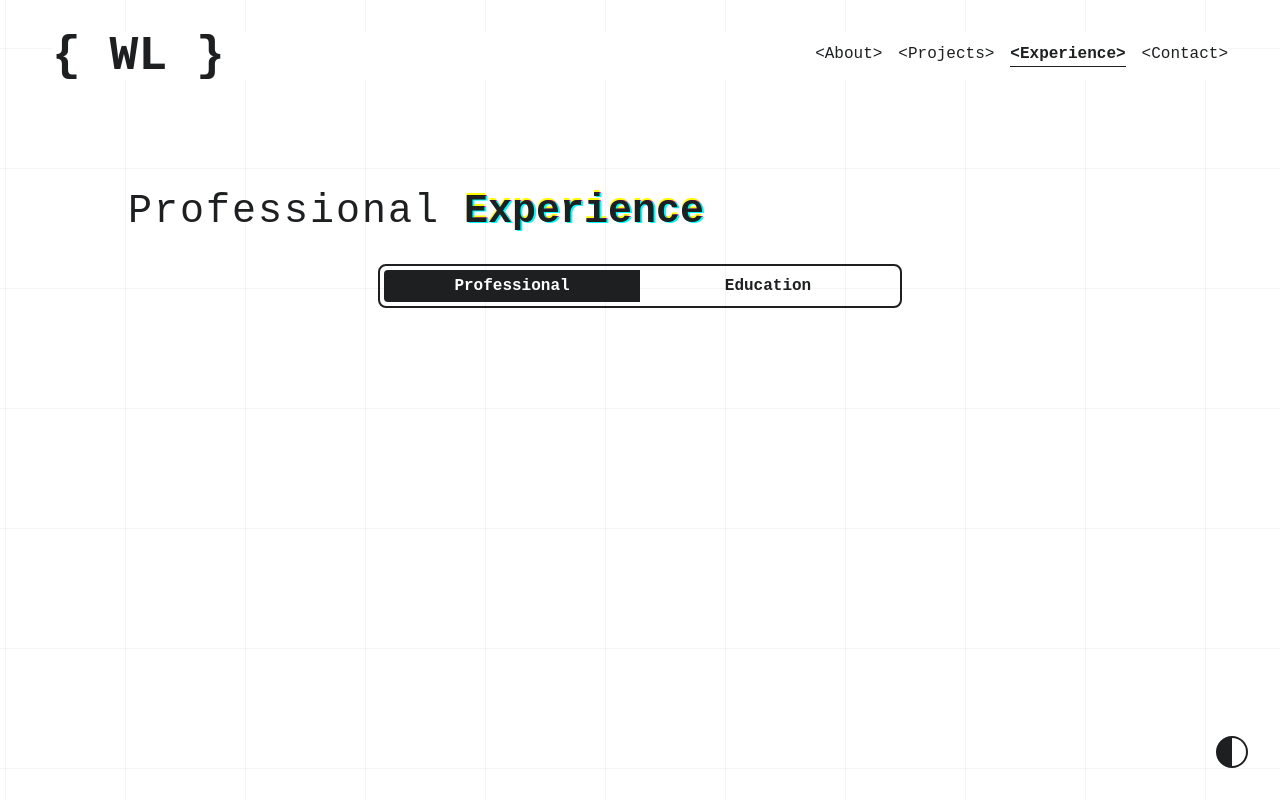
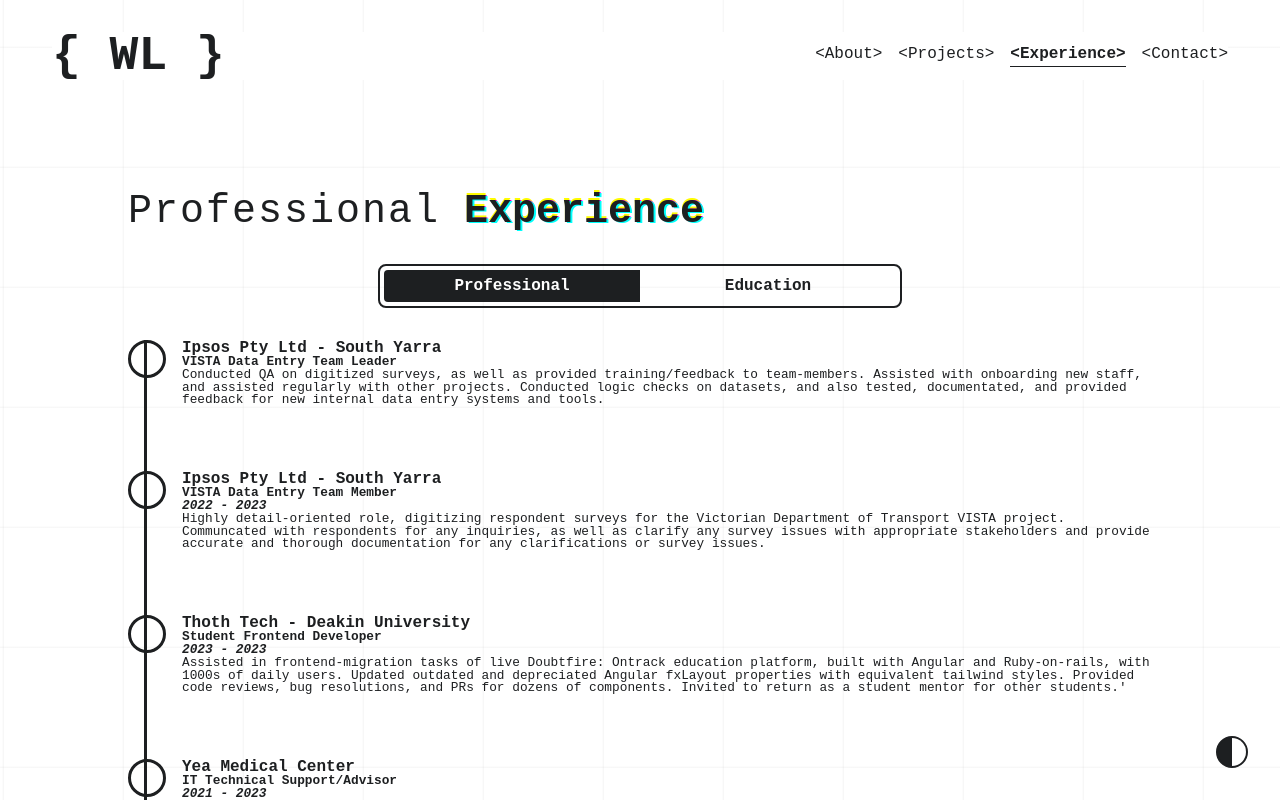
Before and after one commit to williamalowe/WilliamALowe, a React (Vite) app: page /experience in a window 1280 px wide. Shown: the top 800 px of the page. Built offline with nearby package versions, Linux system fonts and the light colour scheme; a web font is replaced by a local one.

Commit message:
feat: add stepper-component

```diff
--- a/src/views/Experience/Experience.jsx
+++ b/src/views/Experience/Experience.jsx
@@ -2,9 +2,14 @@ import { useState } from "react";
 import Header from "../../components/Header/Header";
 import styles from "./Experience.module.css";
 import ExperienceSwitch from "../../components/ExperienceSwitch/ExperienceSwitch";
+import professionalData from "../../assets/professionalExp.json";
+import educationData from "../../assets/educationalExp.json";
+import Stepper from "../../components/Stepper/Stepper";
 
 const Experience = () => {
   const [visibleExperience, setVisibleExperience] = useState(true);
+  const professionalList = professionalData.professional;
+  const educationList = educationData.education;
 
   return (
     <div className={styles.experience}>
@@ -15,9 +20,12 @@ const Experience = () => {
       )}
       <div className={styles.content}>
         <ExperienceSwitch
-        handleClick={() => setVisibleExperience(!visibleExperience)}
-        visibleTab={visibleExperience}
+          handleClick={() => setVisibleExperience(!visibleExperience)}
+          visibleTab={visibleExperience}
         />
+        <div className={styles.stepper}>
+          <Stepper listItems={professionalList} />
+        </div>
       </div>
     </div>
   );
--- a/src/views/Experience/Experience.module.css
+++ b/src/views/Experience/Experience.module.css
@@ -9,7 +9,9 @@
   flex-direction: column;
   align-items: center;
 }
-
+.stepper {
+  margin-top: 2rem;
+}
 @media screen and (max-width: 768px) {
   .experience {
     width: 100%;
```
